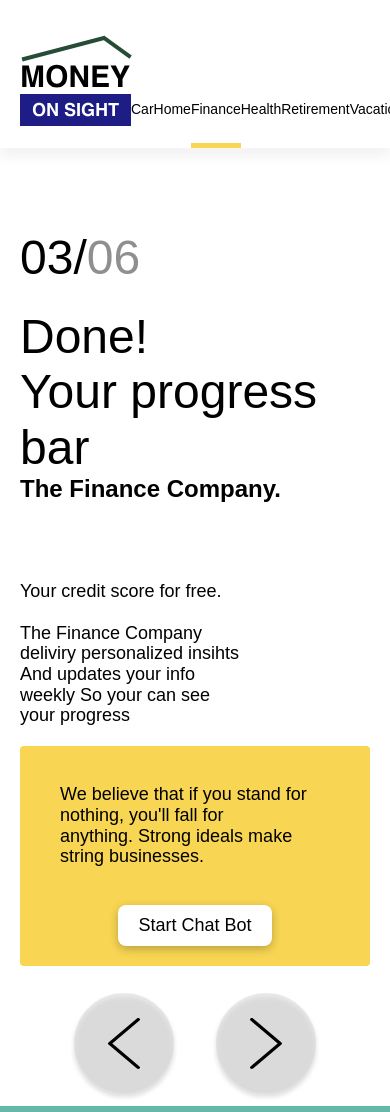
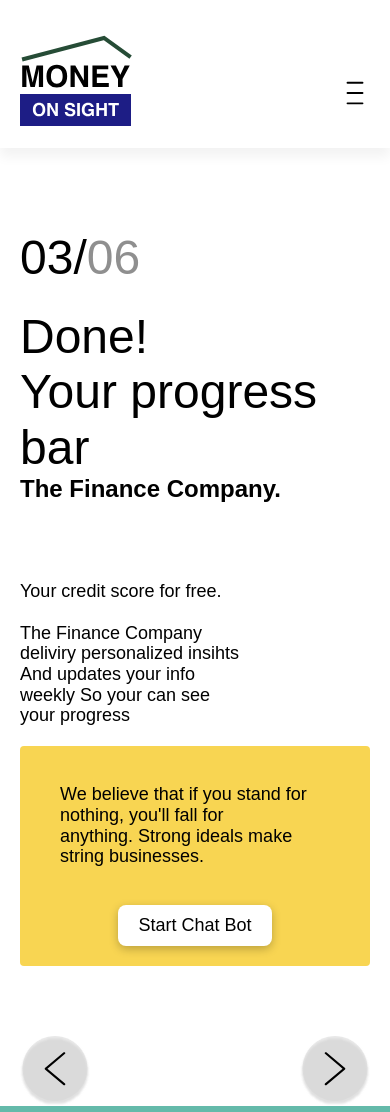
Before and after one commit to vanilla-ice/money-landing, a website: page finance.html in a window 390 px wide. Shown: the top 1112 px of the page. Drawn offline with Linux system fonts and the light colour scheme.

Commit message:
fixed -> media -> html

```diff
--- a/finance.html
+++ b/finance.html
@@ -31,12 +31,18 @@
         </div>
 
         <nav class="navigation">
-          <a class="navigation__item " href="./index.html">Car</a>
-          <a class="navigation__item" href="./home.html">Home</a>
-          <a class="navigation__item active" href="#">Finance</a>
-          <a class="navigation__item" href="./health.html">Health</a>
-          <a class="navigation__item" href="./retirement.html">Retirement</a>
-          <a class="navigation__item" href="./vacation.html">Vacation</a>
+          <input type="checkbox" id="checkbox-menu">
+          <label for="checkbox-menu">
+            <ul class="menu touch">
+              <li><a class="navigation__item" href="./index.html">Car</a></li>
+              <li><a class="navigation__item" href="./home.html">Home</a></li>
+              <li><a class="navigation__item active" href="./finance.html">Finance</a></li>
+              <li><a class="navigation__item" href="./health.html">Health</a></li>
+              <li><a class="navigation__item" href="./retirement.html">Retirement</a></li>
+              <li><a class="navigation__item" href="./vacation.html">Vacation</a></li>
+            </ul>
+            <div class="toggle"><svg xmlns="http://www.w3.org/2000/svg" xmlns:xlink="http://www.w3.org/1999/xlink" version="1.1" x="0px" y="0px" viewBox="0 0 32 40" style="enable-background:new 0 0 32 32;" xml:space="preserve"><g><g><path d="M24,6H8C7.4,6,7,5.6,7,5s0.4-1,1-1h16c0.6,0,1,0.4,1,1S24.6,6,24,6z"/></g><g><path d="M24,17H8c-0.6,0-1-0.4-1-1s0.4-1,1-1h16c0.6,0,1,0.4,1,1S24.6,17,24,17z"/></g><g><path d="M24,28H8c-0.6,0-1-0.4-1-1s0.4-1,1-1h16c0.6,0,1,0.4,1,1S24.6,28,24,28z"/></g></g><text x="0" y="47" fill="#000000" font-size="2px" font-weight="bold" font-family="'Helvetica Neue', Helvetica, Arial-Unicode, Arial, Sans-serif"></text><text x="0" y="52" fill="#000000" font-size="5px" font-weight="bold" font-family="'Helvetica Neue', Helvetica, Arial-Unicode, Arial, Sans-serif"></text></svg></div>
+          </label>
         </nav>
     </div>
 </header>
@@ -50,7 +56,7 @@
     <div class="slider__controlButtons">
       <div class="slider__icon">
         <a href="./home.html" class="">
-            <svg width="108" height="108" viewBox="0 0 108 108" fill="none" xmlns="http://www.w3.org/2000/svg">
+            <svg viewBox="0 0 108 108" fill="none" xmlns="http://www.w3.org/2000/svg">
                 <g filter="url(#filter0_d)">
                   <path fill-rule="evenodd" clip-rule="evenodd"
                     d="M54 100C81.6142 100 104 77.6142 104 50C104 22.3858 81.6142 0 54 0C26.3858 0 4 22.3858 4 50C4 77.6142 26.3858 100 54 100Z"
@@ -77,7 +83,7 @@
 
       <div class="button2">
         <a href="./health.html" class="">
-          <svg width="108" height="108" viewBox="0 0 108 108" fill="none" xmlns="http://www.w3.org/2000/svg">
+          <svg viewBox="0 0 108 108" fill="none" xmlns="http://www.w3.org/2000/svg">
             <g filter="url(#filter0_d)">
               <path fill-rule="evenodd" clip-rule="evenodd"
                 d="M54 100C81.6142 100 104 77.6142 104 50C104 22.3858 81.6142 0 54 0C26.3858 0 4 22.3858 4 50C4 77.6142 26.3858 100 54 100Z"
--- a/styles/main.scss
+++ b/styles/main.scss
@@ -73,6 +73,12 @@ header {
 ul {
   display: flex;
   align-items: stretch;
+  list-style-type: disc;
+  margin-block-start: 0;
+  margin-block-end: 0;
+  margin-inline-start: 0px;
+  margin-inline-end: 0px;
+  padding-inline-start: 0px;
 }
 
 .navigation {
@@ -218,6 +224,14 @@ ul {
 
 .slider__icon {
   cursor: pointer;
+  width: 100px;
+  height: 100px;
+}
+.button2 {
+  z-index: 6;
+  cursor: pointer;
+  width: 100px;
+  height: 100px;
 }
 
 .slider__right {
@@ -259,11 +273,6 @@ ul {
   max-width: 396px;
   max-height: 295px;
   z-index: 6;
-}
-
-.button2 {
-  z-index: 6;
-  cursor: pointer;
 }
 
 .start__button {
@@ -555,6 +564,7 @@ ul {
     height: 50px;
     transition: transform 100ms linear;
     margin-bottom: 20px;
+    margin-left: 70px;
 
   }
 
@@ -573,7 +583,7 @@ ul {
     flex-direction: column;
     justify-content: space-around;
     align-items: center;
-    height: 0;
+    height: 0px;
     -webkit-transform: translateX(-50%);
           transform: translateX(-50%);
     transition: transform 100ms linear;
@@ -586,24 +596,43 @@ ul {
       width: 100%;
       opacity: 0;
     }
-    ul {
-      padding-inline-start: 0px;
-    }
+
   }
+
   .navigation {
     display: flex;
-
-
     &__item {
       display: block;
       font-family: sans-serif;
-      margin:0 auto;
+      margin-right: 0px;
       font-size: 14px;
       line-height: 28px;
       color: black;
       position: relative;
-
     }
   }
 
+  label {
+    padding: 0px;
+    margin: 0px;
+    padding-inline-start: 0px;
+    margin-block-start: 0px;
+    margin-block-end: 0px;
+    margin-inline-start: 0px;
+    margin-inline-end: 0px;
+  }
+
+  .slider__controlButtons {
+    padding: 0 20px;
+  }
+
+  .slider__icon {
+    max-width: 70px;
+    max-height: 70px;
+  }
+
+  .button2 {
+    max-width: 70px;
+    max-height: 70px;
+  }
 }
```
Also changed, not shown: health.html (+14 -8 lines), home.html (+14 -8 lines), index.html (+2 -2 lines), retirement.html (+14 -8 lines), vacation.html (+14 -8 lines), dist/main.css.
